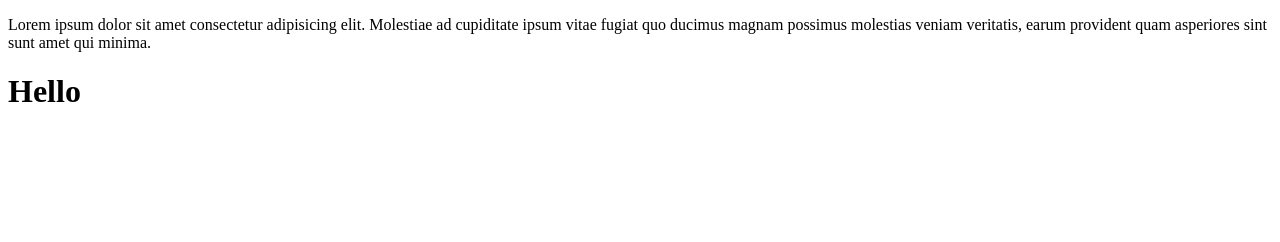
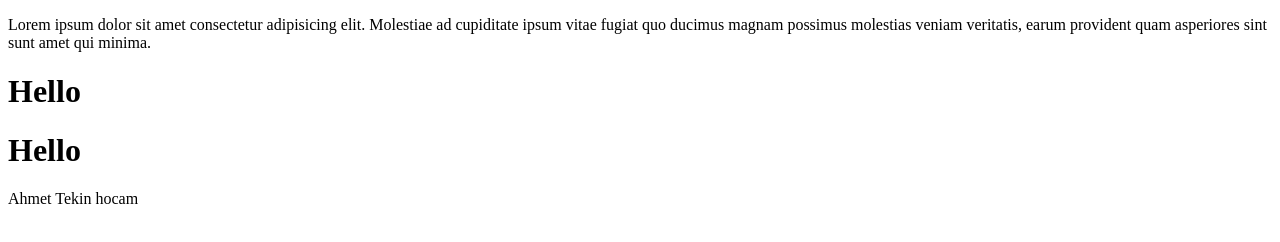
Before and after one commit to vichemisma/deneme_1, a plain HTML site: page index.html in a window 1280 px wide. Drawn offline with Linux system fonts and the light colour scheme.

Commit message:
index.html

```diff
--- a/index.html
+++ b/index.html
@@ -8,6 +8,7 @@
 <body>
     <p>Lorem ipsum dolor sit amet consectetur adipisicing elit. Molestiae ad cupiditate ipsum vitae fugiat quo ducimus magnam possimus molestias veniam veritatis, earum provident quam asperiores sint sunt amet qui minima.</p>
     <h1>Hello</h1>
-
+       <h1>Hello</h1>
+    Ahmet Tekin hocam
 </body>
 </html>
```
